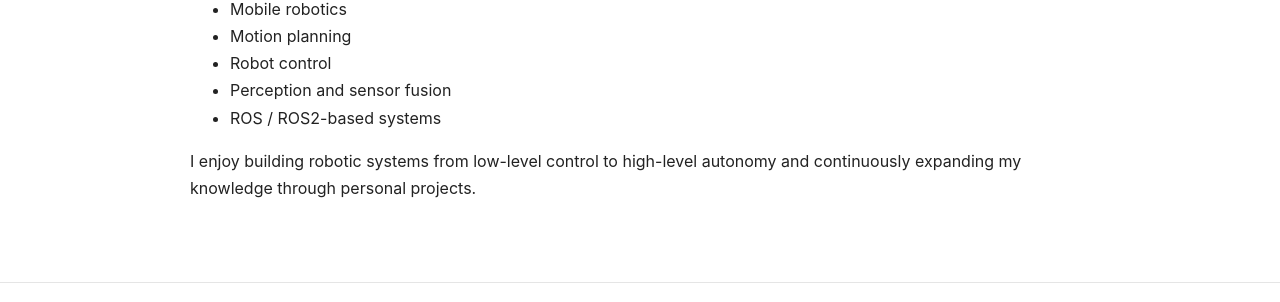
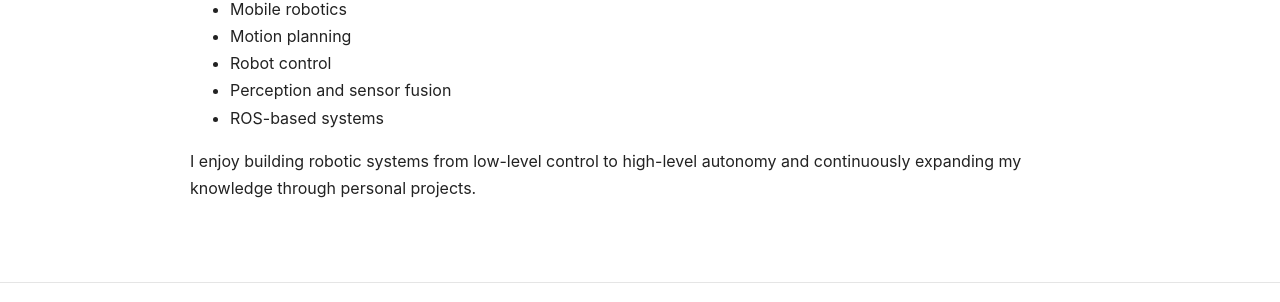
Before and after one commit to SUN1031/SUN1031.github.io, a Jekyll site: the page built from about.md, in a window 1280 px wide. Shown: the part 422-724 px from the top of the page. Built offline with Jekyll 4.4.1, drawn with Linux system fonts in a browser that asks for light colours.

Commit message:
Update about.md

```diff
--- a/about.md
+++ b/about.md
@@ -15,6 +15,6 @@ My main interests include:
 - Motion planning
 - Robot control
 - Perception and sensor fusion
-- ROS / ROS2-based systems
+- ROS-based systems
 
 I enjoy building robotic systems from low-level control to high-level autonomy and continuously expanding my knowledge through personal projects.
```
